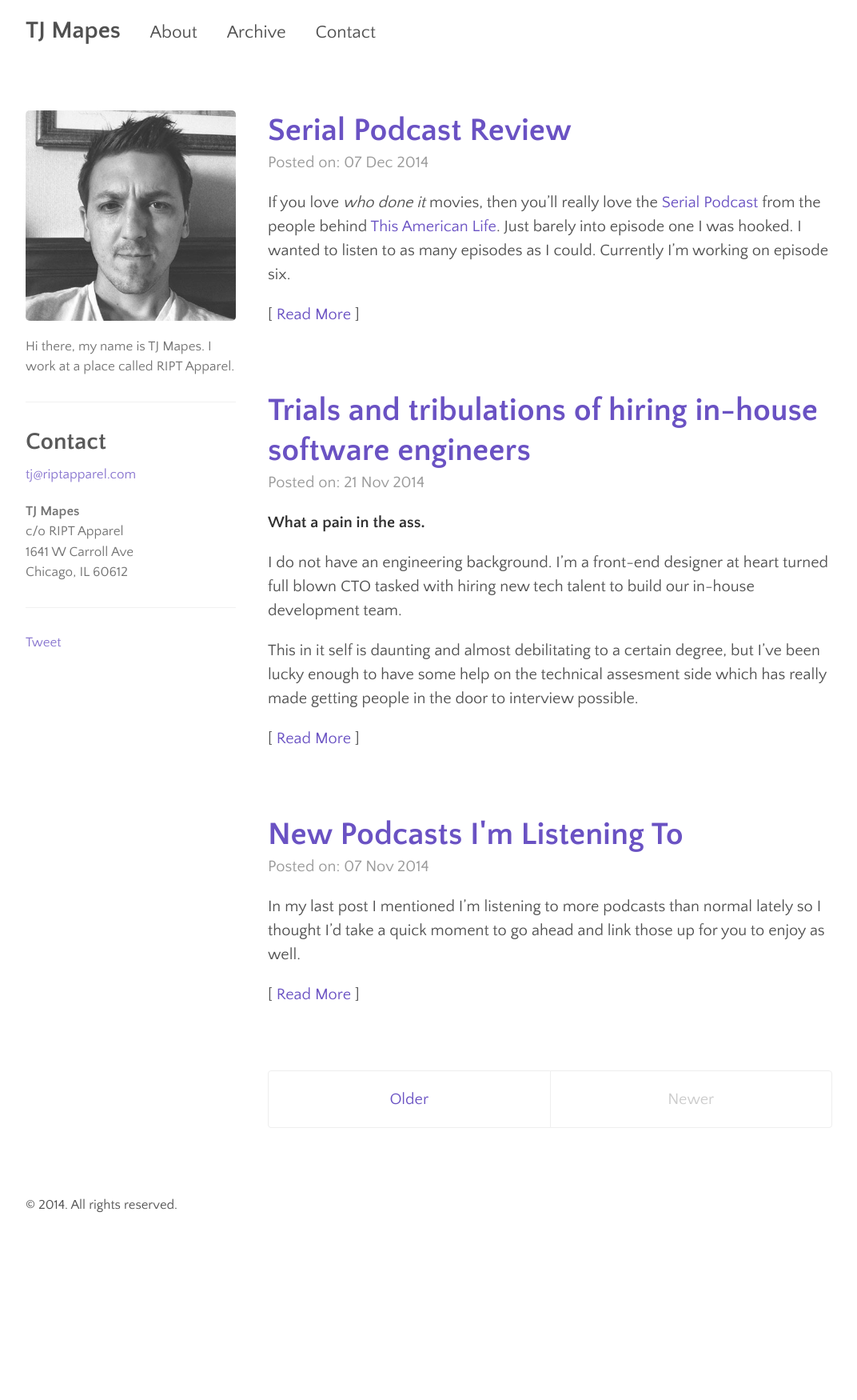
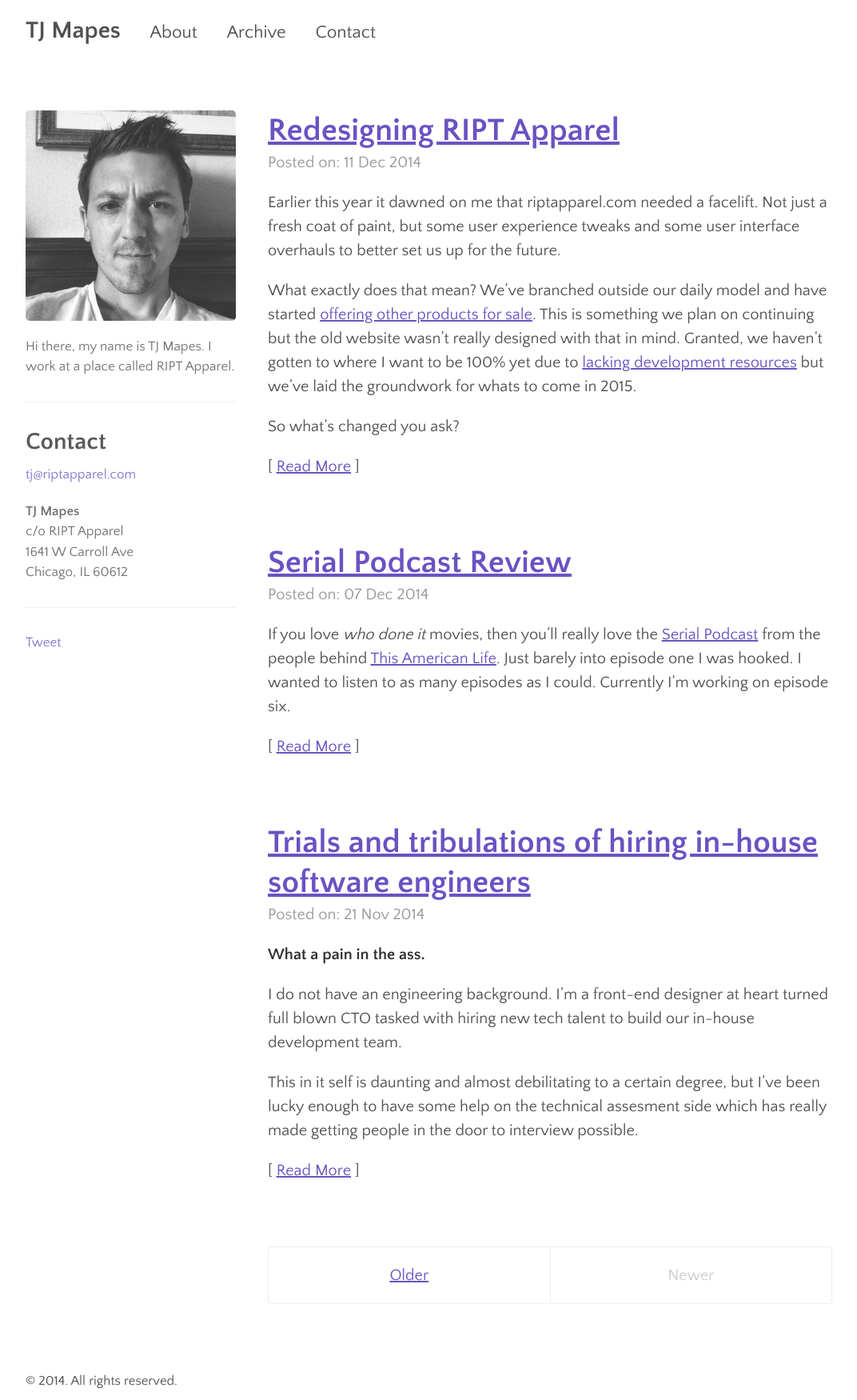
Before and after one commit to tjmapes/tjmapes.github.io, a Jekyll site: the page built from index.html, in a window 1280 px wide. Shown: the whole page at 80% size, without its empty margins (103-1175 px from the left). Built offline with Jekyll 4.4.1, drawn with Linux system fonts in a browser that asks for light colours; the list of posts is cut into pages by our own code; comment, search, counter and statistics services are not loaded; before the commit the page ends 1530 px from its top, so only the background shows below that.

Commit message:
post - redesigning ript and gitignore changes

```diff
--- /dev/null
+++ b/_posts/2014-12-11-redesigning-ript-apparel.md
@@ -0,0 +1,77 @@
+---
+layout: post
+title:  "Redesigning RIPT Apparel"
+date:   2014-12-11
+desc: "redesigning riptapparel.com"
+keywords: "re-design, design, development, business, e-commerce"
+categories: design
+comments: true
+---
+Earlier this year it dawned on me that riptapparel.com needed a facelift.  Not just a fresh coat of paint, but some user experience tweaks and some user interface overhauls to better set us up for the future.
+
+What exactly does that mean?  We've branched outside our daily model and have started [offering other products for sale](https://www.riptapparel.com/store).  This is something we plan on continuing but the old website wasn't really designed with that in mind.  Granted, we haven't gotten to where I want to be 100% yet due to [lacking development resources]({% post_url 2014-11-21-trials-and-tribulations-of-hiring-in-house-software-engineers %}) but we've laid the groundwork for whats to come in 2015.
+
+So what's changed you ask?
+<!--more-->
+
+### The Product Slider
+
+The product slider on the homepage is without a doubt the most important piece of real estate we have.  It's why people come everyday... to see the daily designs for sale.
+
+#### The old product slider
+
+The old slider made it sometimes very difficult to see what the actual design was.  Firstly it showed the Men's model upon page load, then after a few seconds, started auto advancing to the next product.  We felt this was distracting to the user and took control away from the user as well, ultimately resulting in a poor user experience.
+
+Besides that, it was pretty clunky.  If you hovered over the visible area, the sliding was supposed to pause.  This wasn't always the case and sometimes bad code took control and left the user paralyzed.
+
+<img src="/images/slider-old.jpg" alt="RIPT Apparel's old product slider">
+
+
+#### The *NEW* product slider
+
+The countdown timer is much much larger and now incorporates our mascot, the Reaper (yet to officially be named).
+
+The new slider showcases the zoomed/cropped image first instead of a model shot, so within seconds, users will know exactly what the designs are.  The slider no longer auto advances giving control back to the user.  The image housing is now clickable on either the left or right side (via arrows) to easily scroll through all the available products for sale of each design.
+
+<img src="/images/slider-new.jpg" alt="RIPT Apparel's new product slider">
+
+
+
+### Comments
+
+People come to our website to see the daily offerings but also like to share opinions on them via the comments section.
+
+#### Facebook Comments (old)
+
+Our old comment system was one giant facebook comment thread.  Being tied directly to Facebook had it's benefits but ultimately, it was hard to carry out a conversation day in and day out.  We decided it was time to go.
+
+<img src="/images/comments-old.jpg" alt="RIPT Apparel's old comment system">
+
+#### In-House Comments (New)
+
+We decided to rebuild the comments from the ground up.  This initial V1.0 release brings with it your typical commenting features:
+
+- Ability to leave a comment and reply to a comment
+- Use of your RIPT Apparel username and avatar
+
+The only additional features are the special avatars and ranks configurable by admins.  This can lead to some real fun :)  We still need to hash out exactly what all the ranks are, but it's the first of many new features to come in the overall *gamification* of the comment system.
+
+<img src="/images/comments-new.jpg" alt="RIPT Apparel's NEW comment system">
+
+
+### Other Changes
+
+There are really way too many changes to list.  One nice upgrade we feel was the [T-Shirt Graveyard](https://www.riptapparel.com/graveyard).  Now it's more interactive and has much larger images.
+
+<img src="/images/graveyard-new.jpg" alt="RIPT Apparel's Graveyard">
+
+We've also really tried putting a focus on customer service by including our phone number and live chat options right in the header of the page.
+
+### Goals for 2015
+
+- Build out new features
+- Gamify the comments app
+- Vigorously A/B test the product slider and other areas
+- Move to a more service oriented architecture to help with load times on the front end as well as the back end, in turn making our current monolith stronger and smarter
+
+Thanks for reading.  If you have thoughts or suggestions on the new look, feel free to comment below and let me know.
--- a/public/css/poole.css
+++ b/public/css/poole.css
@@ -69,7 +69,7 @@ body {
 /* No `:visited` state is required by default (browsers will use `a`) */
 a {
   color: #6a52c3;
-  text-decoration: none;
+  text-decoration: underline;
 }
 a strong {
   color: inherit;
@@ -77,8 +77,10 @@ a strong {
 /* `:focus` is linked to `:hover` for basic accessibility */
 a:hover,
 a:focus {
-  text-decoration: underline;
+  text-decoration: none;
 }
+.masthead a, .about_mini a {text-decoration: none;}
+.masthead a:hover, .about_mini a:hover {text-decoration: underline;}
 
 /* Headings */
 h1, h2, h3, h4, h5, h6 {
@@ -235,6 +237,7 @@ img {
   margin: 0 0 1rem;
   border-radius: 5px;
 }
+article img {border: 1px solid #ccc; border-radius: 0; margin-bottom: 4rem;}
 
 /* Tables */
 table {
```
Also changed, not shown: images/comments-new.jpg (added), images/comments-old.jpg (added), images/graveyard-new.jpg (added), images/slider-new.jpg (added), images/slider-old.jpg (added), 1 other file.
